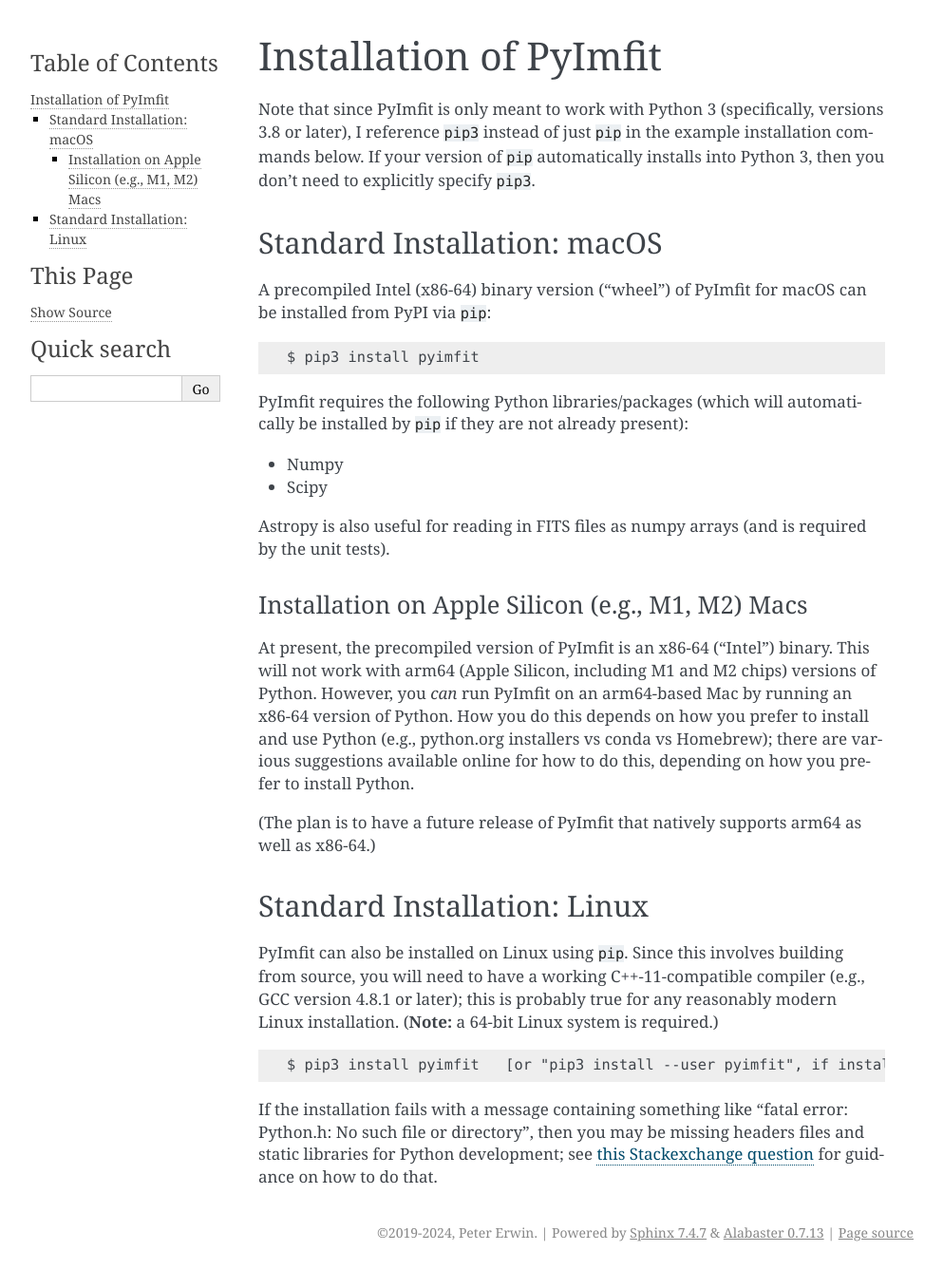
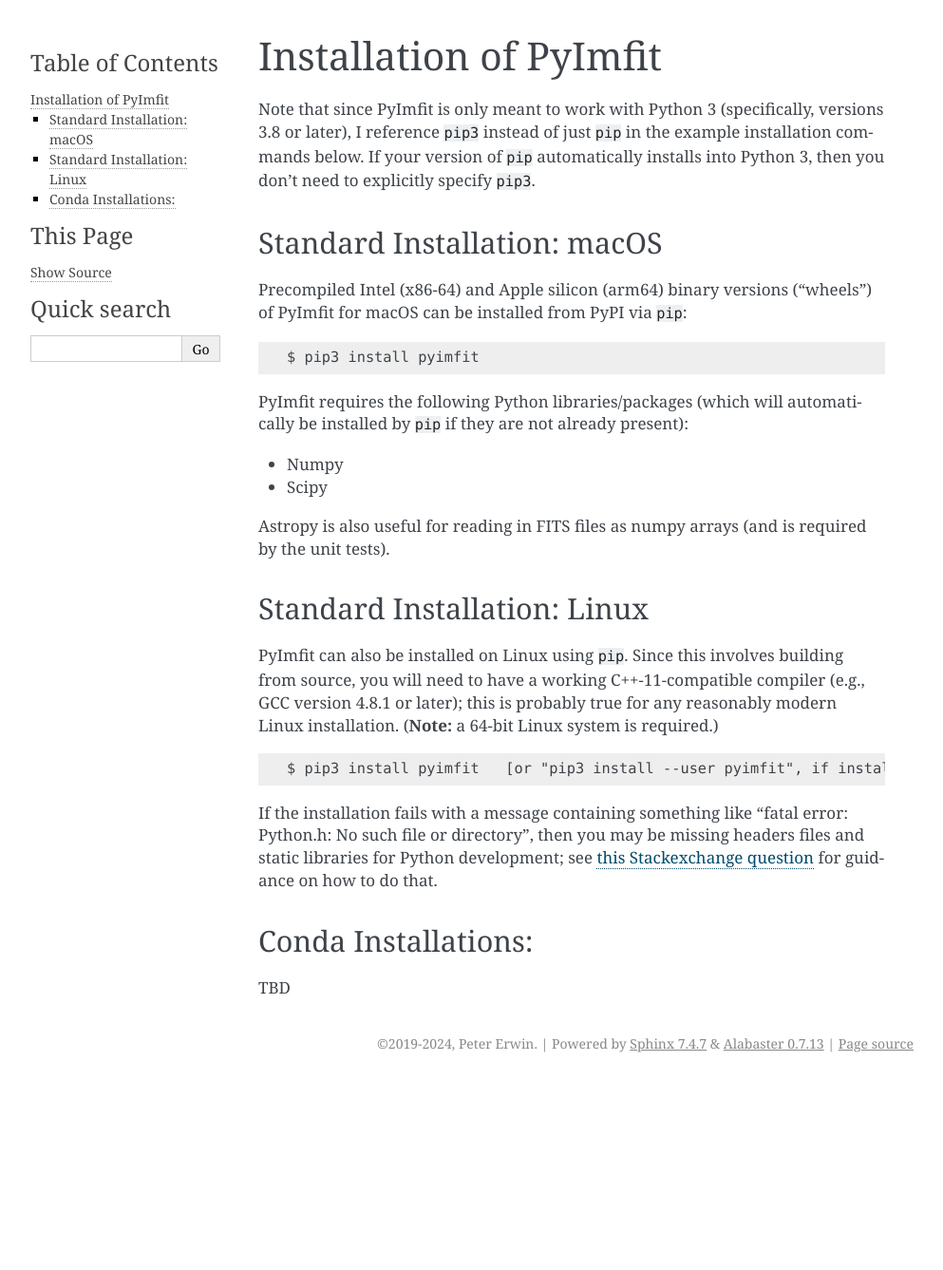
Before and after one commit to perwin/pyimfit, a Sphinx documentation site: the page built from docs/installation.rst, in a window 1280 px wide. Shown: the whole page at 95% size, without its empty margins (148-1141 px from the left). Built offline with Sphinx 7.4.7, drawn with Linux system fonts in a browser that asks for light colours; pages that are not in the unit, such as notebooks, are missing from menus; after the commit the page ends 1138 px from its top, so only the background shows below that.

Commit message:
Updated documentation

```diff
--- a/docs/installation.rst
+++ b/docs/installation.rst
@@ -10,8 +10,8 @@
 Standard Installation: macOS
 ~~~~~~~~~~~~~~~~~~~~~~~~~~~~
 
-A precompiled Intel (x86-64) binary version (“wheel”) of PyImfit for
-macOS can be installed from PyPI via ``pip``:
+Precompiled Intel (x86-64) and Apple silicon (arm64) binary versions
+(“wheels”) of PyImfit for macOS can be installed from PyPI via ``pip``:
 
 ::
 
@@ -25,21 +25,6 @@
 
 Astropy is also useful for reading in FITS files as numpy arrays (and is
 required by the unit tests).
-
-Installation on Apple Silicon (e.g., M1, M2) Macs
-^^^^^^^^^^^^^^^^^^^^^^^^^^^^^^^^^^^^^^^^^^^^^^^^^
-
-At present, the precompiled version of PyImfit is an x86-64 (“Intel”)
-binary. This will not work with arm64 (Apple Silicon, including M1 and
-M2 chips) versions of Python. However, you *can* run PyImfit on an
-arm64-based Mac by running an x86-64 version of Python. How you do this
-depends on how you prefer to install and use Python (e.g., python.org
-installers vs conda vs Homebrew); there are various suggestions
-available online for how to do this, depending on how you prefer to
-install Python.
-
-(The plan is to have a future release of PyImfit that natively supports
-arm64 as well as x86-64.)
 
 Standard Installation: Linux
 ~~~~~~~~~~~~~~~~~~~~~~~~~~~~
@@ -60,3 +45,8 @@
 `this Stackexchange
 question <https://stackoverflow.com/questions/21530577/fatal-error-python-h-no-such-file-or-directory>`__
 for guidance on how to do that.
+
+Conda Installations:
+~~~~~~~~~~~~~~~~~~~~
+
+TBD
```
Also changed, not shown: docs/api_ref/fitting_base.html (+10 -0 lines), docs/installation.md (+7 -12 lines), docs/overview.md (+20 -1 lines), docs/overview.rst (+22 -1 lines).
